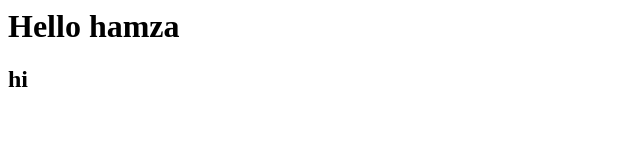
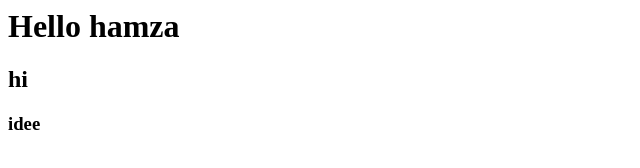
Before and after one commit to hamzasaad/TpGit, a plain HTML site: page index.html in a window 1280 px wide. Shown: the full height of the page, 0-640 px from the left. Drawn offline with Linux system fonts and the light colour scheme.

Commit message:
new idee

```diff
--- a/index.html
+++ b/index.html
@@ -1,2 +1,3 @@
 <h1>Hello hamza</h1>
 <h2>hi</h2>
+<h3>idee</h3>
```
Also changed, not shown: idee1.txt (added).
